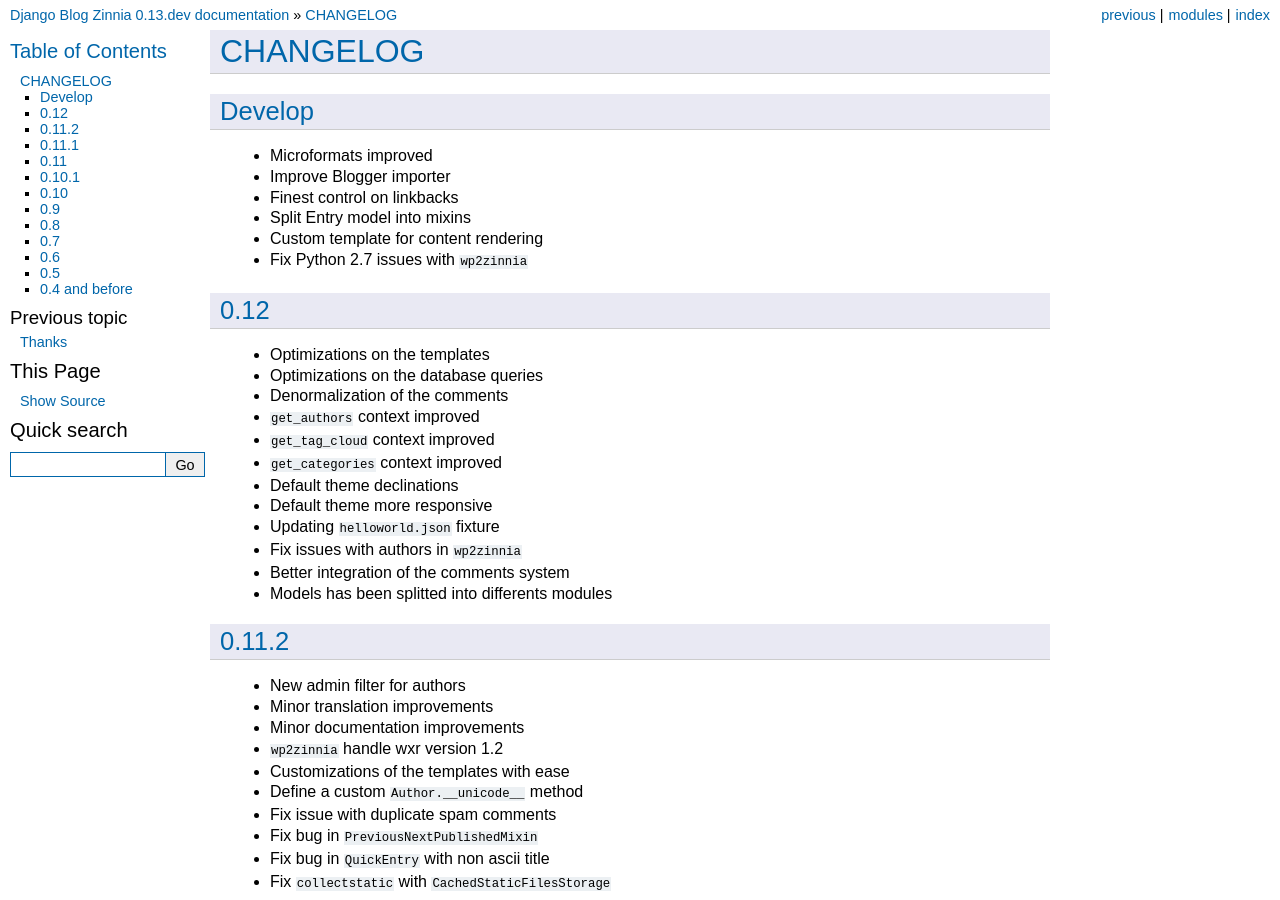
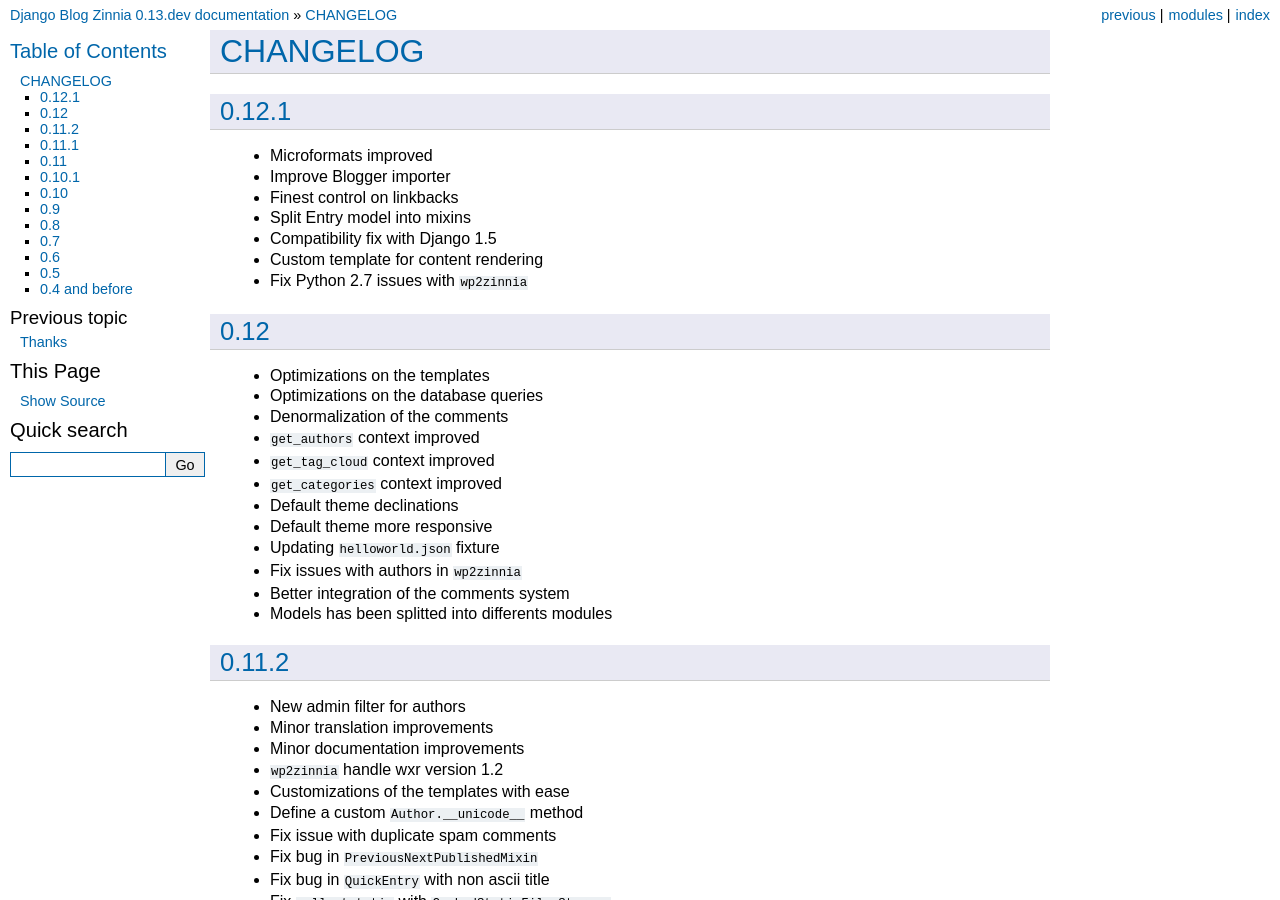
Before and after one commit to petrovvlatko/zinnia-blog-django, a Sphinx documentation site: the page built from docs/notes/changelog.rst, in a window 1280 px wide and 900 px high. Built offline with Sphinx 7.4.7, drawn with Linux system fonts in a browser that asks for light colours.

Commit message:
updating changelog for v0.12.1

```diff
--- a/docs/notes/changelog.rst
+++ b/docs/notes/changelog.rst
@@ -1,13 +1,14 @@
 CHANGELOG
 =========
 
-Develop
--------
+0.12.1
+------
 
 * Microformats improved
 * Improve Blogger importer
 * Finest control on linkbacks
 * Split Entry model into mixins
+* Compatibility fix with Django 1.5
 * Custom template for content rendering
 * Fix Python 2.7 issues with ``wp2zinnia``
 
```
